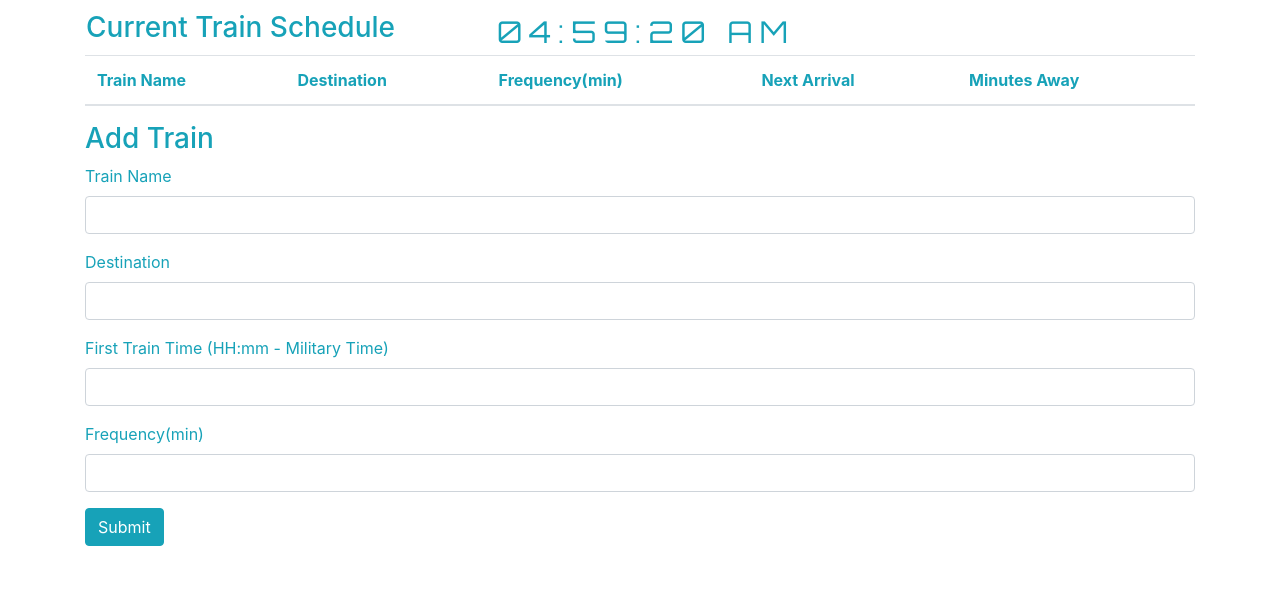
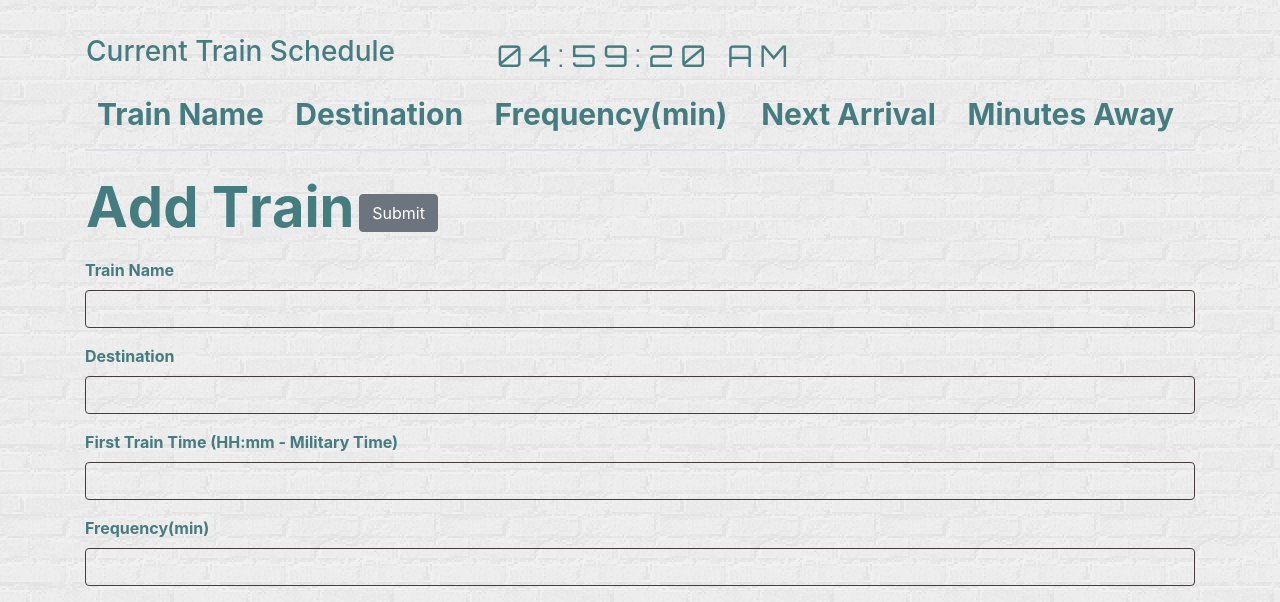
Before and after one commit to Mikirtumov/Train-Time, a plain HTML site: page index.html in a window 1280 px wide. Shown: the part 244-846 px from the top of the page. Before the commit the page ends 800 px from the top, so only its background shows below. Drawn offline with nearby package versions, Linux system fonts and the light colour scheme; no server answers.

Commit message:
added sound, backgroung, animated test

```diff
--- a/assets/css/style.css
+++ b/assets/css/style.css
@@ -1,8 +1,9 @@
+
 td{
-    color: #17a2b8;
+    color: #447C80;
 }
 .clock {
-    color: #17a2b8;
+    color: #447C80;
     font-size: 30px;
     font-family: 'Orbitron', sans-serif;
     padding-left: 100px;
@@ -12,8 +13,55 @@ td{
     background-image: url("../images/TrainBG.jpg");
 }
 h1{
-    color: #17a2b8;
+    color: #447C80;
     text-shadow: 4px 1px 3px #282121;
     margin-bottom: 20px;
-    font-size: 60px;
+    font-size: 80px;
 }
+.background{
+    background-image: url("../images/bg.png");
+}
+input[type="text"]
+{
+    background: transparent;
+    border-color: rgb(71, 61, 61);
+}
+.trth{
+    font-size: 30px;
+    color: #447C80;
+}
+#add-row{
+    color: #447C80;
+    font-size: 20px;
+
+}
+.panel-body{
+    color: #447C80;
+    font-weight: bold;
+}
+
+
+
+  .ml11 {
+    font-weight: 700;
+    font-size: 3.5em;
+    color:#447C80;
+  }
+
+  .ml11 .text-wrapper {
+    position: relative;
+    display: inline-block;
+    padding-top: 0.1em;
+    padding-right: 0.05em;
+    padding-bottom: 0.15em;
+  }
+
+  .ml11 .line1 {
+    top: 0;
+    left: 0;
+  }
+
+  .ml11 .letter {
+    display: inline-block;
+    line-height: 1em;
+  }
--- a/assets/javascript/script.js
+++ b/assets/javascript/script.js
@@ -15,7 +15,7 @@ $(document).ready(function(){
 
     var database = firebase.database();
 
-
+    var aAudio = new Audio('./assets/sounds/train.mp3');
     var name;
     var destination;
     var firstTrain;
@@ -28,6 +28,9 @@ $(document).ready(function(){
         destination = $("#destination").val().trim();
         firstTrain = $("#first-train").val().trim();
         frequency = $("#frequency").val().trim();
+        aAudio.play();
+        aAudio.volume = 0.2;
+
 
 
         database.ref().push({
@@ -44,6 +47,7 @@ $(document).ready(function(){
 
         var minAway;
 
+
         var firstTrainNew = moment(childSnapshot.val().firstTrain, "hh:mm").subtract(1, "years");
 
         var diffTime = moment().diff(moment(firstTrainNew), "minutes");
@@ -59,6 +63,7 @@ $(document).ready(function(){
                 "</td><td>" + childSnapshot.val().frequency +
                 "</td><td>" + nextTrain +
                 "</td><td>" + minAway + "</td></tr>");
+
 
         }, function(errorObject) {
             console.log("Errors handled: " + errorObject.code);
@@ -102,3 +107,34 @@ function showTime(){
 
 showTime();
 });
+var textWrapper = document.querySelector('.ml11 .letters');
+textWrapper.innerHTML = textWrapper.textContent.replace(/([^\x00-\x80]|\w)/g, "<span class='letter'>$&</span>");
+
+anime.timeline({loop: true})
+  .add({
+    targets: '.ml11 .line',
+    scaleY: [0,1],
+    opacity: [0.5,1],
+    easing: "easeOutExpo",
+    duration: 700
+  })
+  .add({
+    targets: '.ml11 .line',
+    translateX: [0, document.querySelector('.ml11 .letters').getBoundingClientRect().width + 10],
+    easing: "easeOutExpo",
+    duration: 700,
+    delay: 100
+  }).add({
+    targets: '.ml11 .letter',
+    opacity: [0,1],
+    easing: "easeOutExpo",
+    duration: 600,
+    offset: '-=775',
+    delay: (el, i) => 34 * (i+1)
+  }).add({
+    targets: '.ml11',
+    opacity: 0,
+    duration: 1000,
+    easing: "easeOutExpo",
+    delay: 1000
+  });
--- a/index.html
+++ b/index.html
@@ -10,16 +10,17 @@
 	<link rel="stylesheet" href="https://cdnjs.cloudflare.com/ajax/libs/font-awesome/5.10.0-11/css/all.min.css">
 	<link href="https://fonts.googleapis.com/css?family=Orbitron&display=swap" rel="stylesheet">
 
+
 	<link rel="stylesheet" href="assets/css/style.css" />
 
 
-
+	<script src="https://cdnjs.cloudflare.com/ajax/libs/animejs/2.0.2/anime.min.js"></script>
 	<script src="https://cdn.jsdelivr.net/momentjs/2.12.0/moment.min.js"></script>
 	<meta name="viewport" content="width=device-width, initial-scale=1">
 
 </head>
 
-<body>
+<body class="background">
 	<div class="container">
 
 		<div class="jumbotron text-center text-primary">
@@ -29,7 +30,7 @@
 
 		</div>
 
-        <div class="panel panel-info text-info">
+        <div class="panel panel-info text-#447C80">
                 <div class="panel-heading">
 
 					<table>
@@ -39,11 +40,12 @@
 							</tr>
 						 </table>
 			<div class="panel-body">
+
 				<table class="table">
 
 
 								<thead>
-						<tr class="panel panel-info text-info">
+										<tr class="trth">
 											<th>Train Name</th>
 											<th>Destination</th>
 											<th>Frequency(min)</th>
@@ -52,16 +54,33 @@
 										</tr>
 									</thead>
 
+
+
+
 					<tbody id="add-row">
 					</tbody>
 
 				</table>
+
 			</div>
 		</div>
 
 		<div class="panel panel-info text-info">
 			<div class="panel-heading">
-				<h3>Add Train</h3>
+					<table>
+							<tr>
+							   <td><div1><h3 class="ml11">
+									<span class="text-wrapper">
+									  <span class="line line1"></span>
+									  <span class="letters">Add Train</span>
+									</span>
+								  </h3></div></td>
+							   <td><div2><button type="submit" id="new-train" class="btn btn-secondary">Submit</button></div2></td>
+
+							</tr>
+						 </table>
+
+
 			</div>
 
 			<div class="panel-body">
@@ -86,7 +105,7 @@
 						<input type="text" class="form-control" id="frequency">
 					</div>
 
-					<button type="submit" id="new-train" class="btn btn-info" >Submit</button>
+
 				</form>
 			</div>
 		</div>
```
Also changed, not shown: assets/images/TrainBG.jpg, assets/images/bg.png (added), 1 other file. Lines whose indentation alone changed are shown as unchanged.
